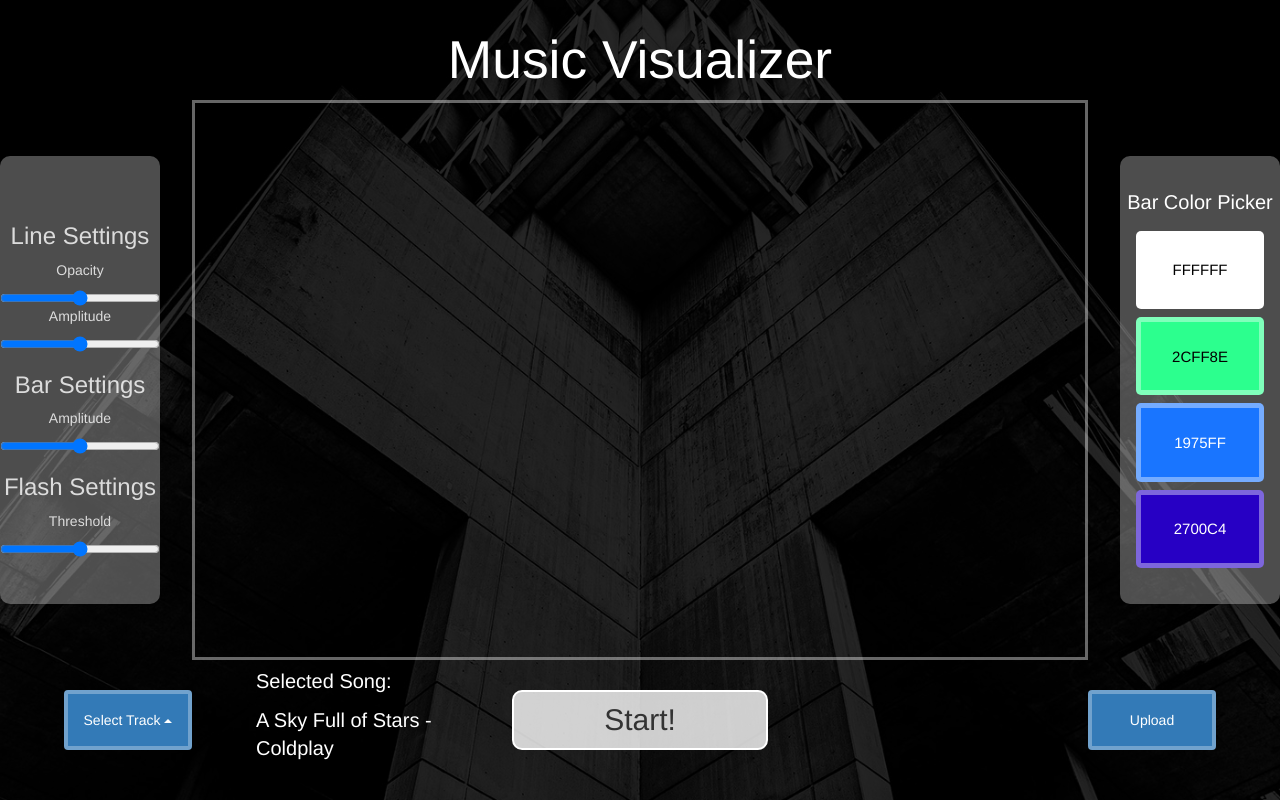
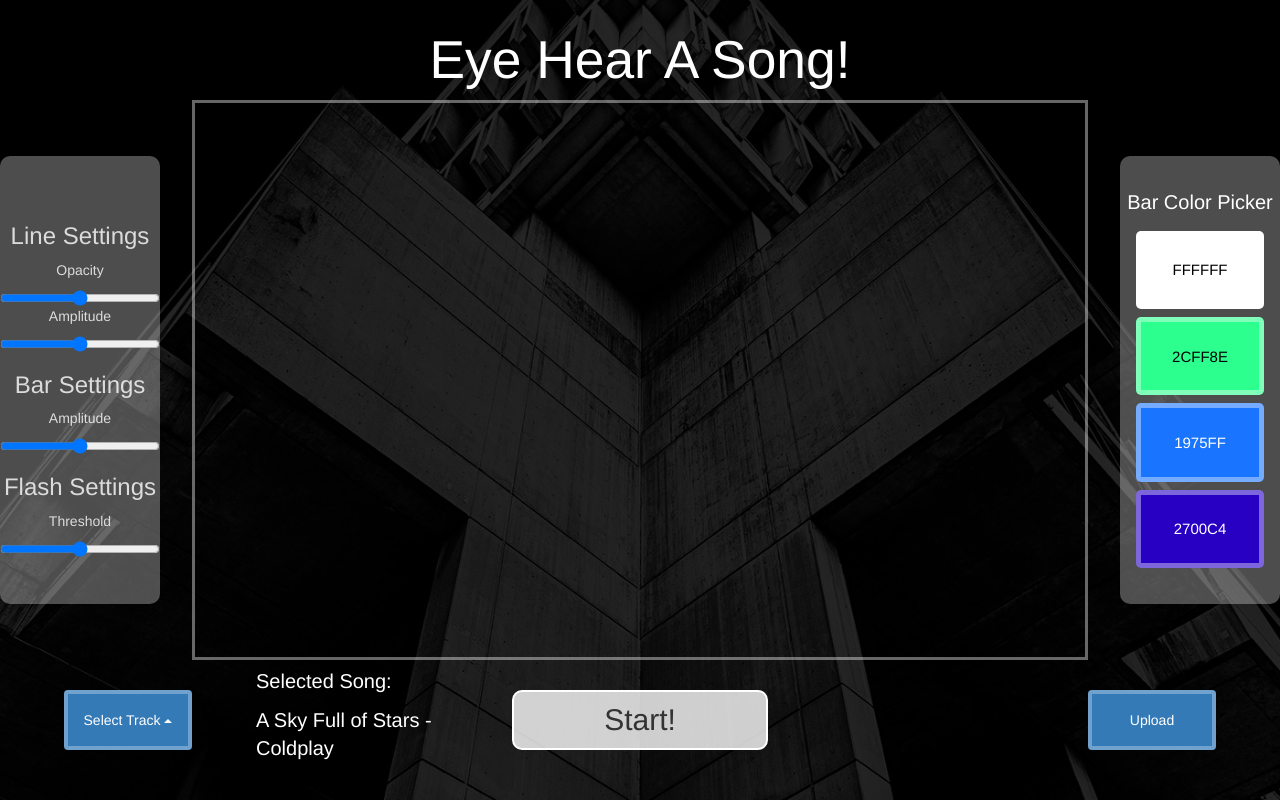
Before and after one commit to VictorHYu/Play-Me-A-Song, a website: page PMAS/index.html in a window 1280 px wide. Drawn offline with nearby package versions, Linux system fonts and the light colour scheme.

Commit message:
Small modifications

```diff
--- a/PMAS/index.html
+++ b/PMAS/index.html
@@ -12,7 +12,7 @@
 <body>
 
     <div id = "titleWrapper">
-        <h1> Music Visualizer</h1>
+        <h1> Eye Hear A Song!</h1>
     </div>
 
     <div id = "middle">
--- a/PMAS/public/javascripts/analyzer.js
+++ b/PMAS/public/javascripts/analyzer.js
@@ -85,6 +85,8 @@ WebAudiox.Analyzer = function(analyzer, canvas){
         var histogram	= new Float32Array(10);
         WebAudiox.ByteToNormalizedFloat32Array(freqData, histogram);
 
+        var histogramEnlarged = new Float32Array(20);
+
         // amplify the histogram
         for(var i = 0; i < histogram.length; i++) {
             histogram[i]	= (histogram[i])*barAmpMod/50;
```
